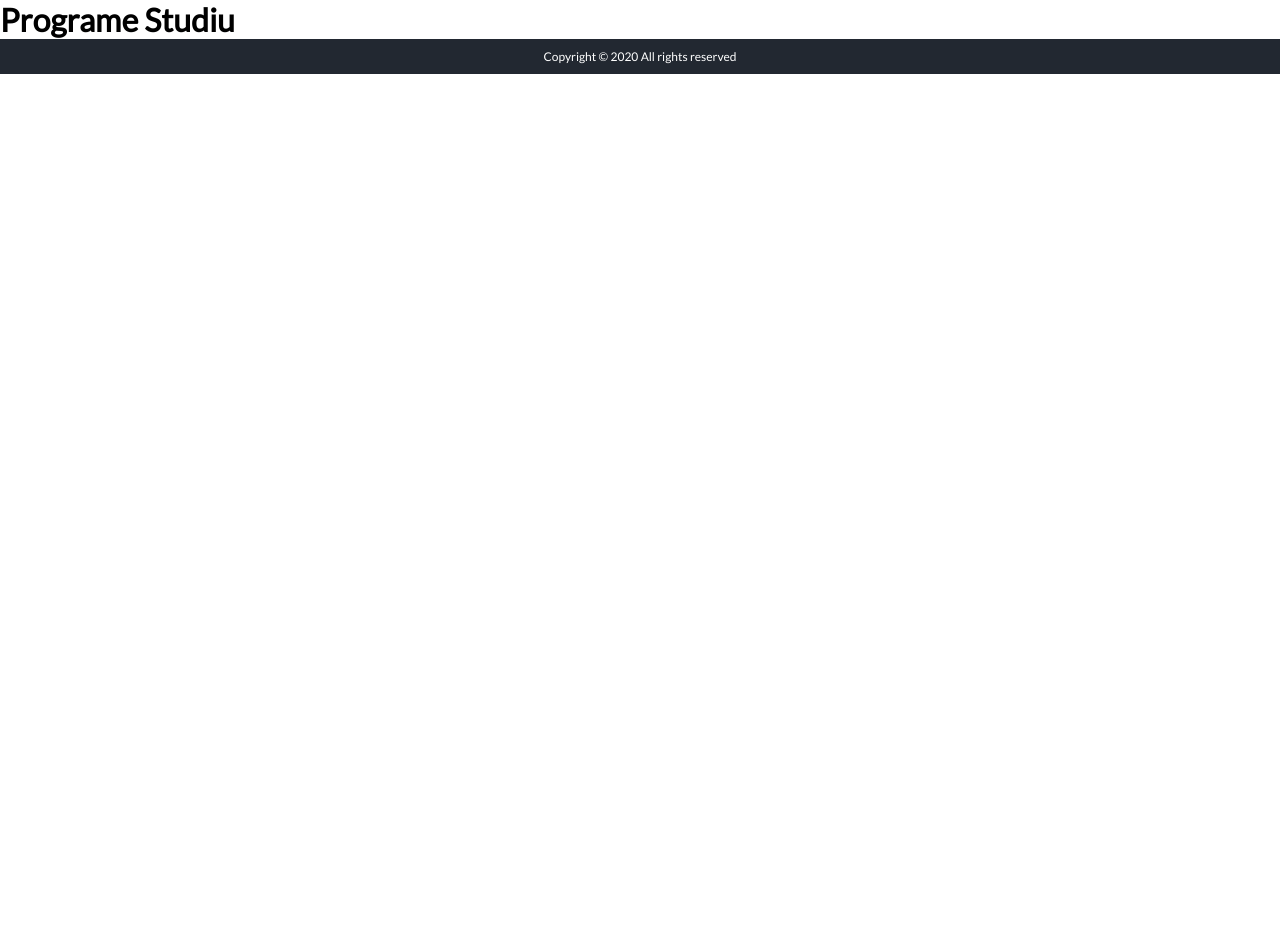
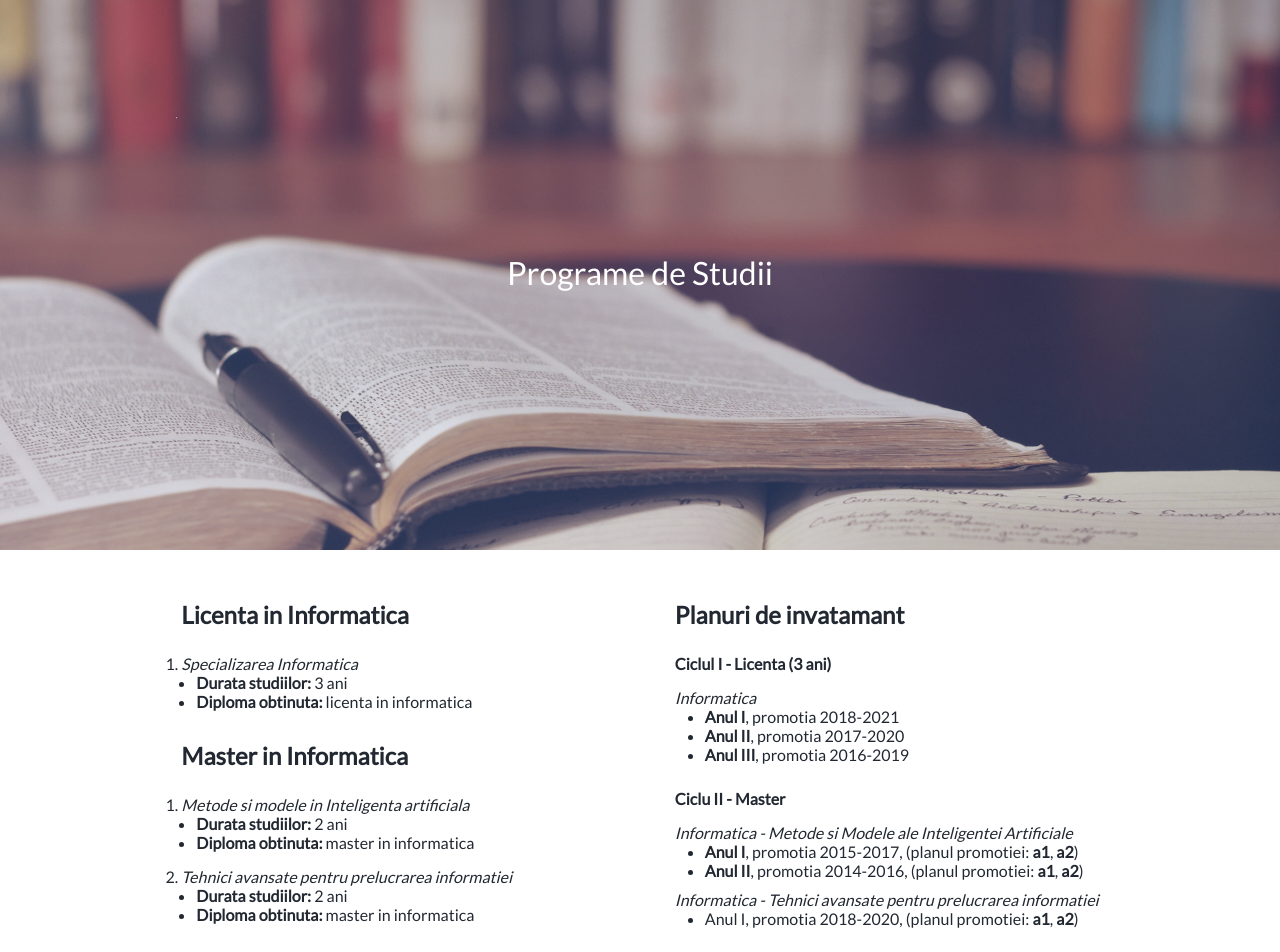
Before and after one commit to AlexandruAdrian/inf-ucv-remake, a React (Create React App) app in the folder front-end/: page /programe-studiu in a window 1280 px wide. Shown: the top 952 px of the page. Before the commit the page ends 800 px from the top, so only its background shows below. Built offline with nearby package versions, Linux system fonts and the light colour scheme.

Commit message:
Added study-programs component and styles

```diff
--- a/front-end/src/components/Nav.js
+++ b/front-end/src/components/Nav.js
@@ -1,11 +1,11 @@
-import React, {useState, useEffect} from 'react';
+import React, { useState, useEffect } from 'react';
 import "../styles/Nav.css";
 /* Custom Hooks */
 import useScrollTracker from "../hooks/useScrollTracker";
 
-const Nav = ({headerHeight}) => {
+const Nav = ({ headerHeight }) => {
     const [whiteBG, setWhiteBG] = useState(false);
-    const {visible, prevScrollPos} = useScrollTracker();
+    const { visible, prevScrollPos } = useScrollTracker();
     let style = "hide-nav";
     let dropdownStyle = ""
     // Fix initially hidden nav if refreshed
@@ -39,7 +39,7 @@ const Nav = ({headerHeight}) => {
                     </ul>
                 </li>
                 <li><a href="/cadre-didactice">Cadre Didactice</a></li>
-                <li><a href="/programe-studiu">Programe Studiu</a></li>
+                <li><a href="/programe-studiu">Programe de Studii</a></li>
                 <li><a href="/anunturi">Anunturi</a></li>
                 <li><a href="/contact">Contact</a></li>
             </ul>
--- a/front-end/src/components/Programe-Studiu.js
+++ b/front-end/src/components/Programe-Studiu.js
@@ -1,7 +1,25 @@
 import React from 'react';
+import "../styles/programe-studiu/Study-Programs.css";
+/* Components */
+import Header from "./Header";
+import Programs from "./Programe-Studiu/Programe";
+import Plans from "./Programe-Studiu/Planuri-de-invatamant";
 
 const StudyPrograms = () => {
-  return <h1>Programe Studiu</h1>
+  return (
+    <>
+      <Header
+        bg='programe-de-studii-bg'
+        hero
+        title="Programe de Studii"
+        subtitle=""
+      />
+      <section className="container white-bg-container study-programs">
+        <Programs />
+        <Plans />
+      </section>
+    </>
+  )
 }
 
 export default StudyPrograms;
--- /dev/null
+++ b/front-end/src/components/Programe-Studiu/Planuri-de-invatamant.js
@@ -0,0 +1,84 @@
+import React from 'react';
+import "../../styles/programe-studiu/Study-Plans.css"
+
+const Plans = () => {
+  return (
+    <section className="study-plans">
+      <h4>Planuri de invatamant</h4>
+      <div>
+        <h5>Ciclul I - Licenta (3 ani)</h5>
+        <p><em>Informatica</em></p>
+        <ul>
+          <li>
+            <a
+              href="http://inf.ucv.ro/documents/invatamant/planuri/licenta/plan-invatamant-licenta-2018-2019-I.pdf"
+              target="_blank"
+            >Anul I</a>,
+              promotia 2018-2021
+          </li>
+
+          <li>
+            <a
+              href="http://inf.ucv.ro/documents/invatamant/planuri/licenta/plan-invatamant-licenta-2018-2019-II.pdf"
+              target="_blank"
+            >Anul II</a>,
+              promotia 2017-2020
+          </li>
+
+          <li>
+            <a
+              href="http://inf.ucv.ro/documents/invatamant/planuri/licenta/plan-invatamant-licenta-2018-2019-III.pdf"
+              target="_blank"
+            >Anul III</a>,
+              promotia 2016-2019
+          </li>
+        </ul>
+      </div>
+
+      <div>
+        <h5>Ciclu II - Master</h5>
+        <p><em>Informatica - Metode si Modele ale Inteligentei Artificiale</em></p>
+        <ul>
+          <li>
+            <a
+              href="http://cis01.central.ucv.ro/evstud/planuri/index.php?an_univ=2014&facultate=4&ciclu=4&forma=2&specializare=500519&an_stud=1&cmdExecuta=Execut%C4%83"
+              target="_blank"
+            >Anul I</a>,
+            promotia 2015-2017, (planul promotiei: <a
+              href="http://inf.ucv.ro/documents/licenta/planuri/2015/PLAN%20INVATAMANT-MASTERAT-%20MIA-2015-2016%20A1.pdf"
+              target="_blank">a1</a>, <a
+                href="http://inf.ucv.ro/documents/licenta/planuri/2015/PLAN%20INVATAMANT-MASTERAT-%20MIA-2015-2016%20A2.pdf"
+                target="_blank">a2</a>)
+          </li>
+
+          <li>
+            <a
+              href="http://cis01.central.ucv.ro/evstud/planuri/index.php?an_univ=2014&facultate=4&ciclu=4&forma=2&specializare=500519&an_stud=2&cmdExecuta=Execut%C4%83"
+              target="_blank"
+            >Anul II</a>,
+            promotia 2014-2016, (planul promotiei: <a
+              href="http://inf.ucv.ro/documents/invatamant/planuri/master/plan-invatamant-MIA-2014-2015-1.pdf"
+              target="_blank">a1</a>, <a
+                href="http://inf.ucv.ro/documents/invatamant/planuri/master/plan-invatamant-MIA-2014-2015-2.pdf"
+                target="_blank"
+              >a2</a>)
+          </li>
+        </ul>
+
+        <p><em>Informatica - Tehnici avansate pentru prelucrarea informatiei</em></p>
+        <ul>
+          <li>
+            Anul I, promotia 2018-2020, (planul promotiei: <a
+              href="http://inf.ucv.ro/documents/invatamant/planuri/master/plan-invatamant-master-TPI-2018-2019-I.pdf"
+              target="_blank">a1</a>, <a
+                href="http://inf.ucv.ro/documents/invatamant/planuri/master/plan-invatamant-master-TPI-2018-2019-II.pdf"
+                target="_blank"
+              >a2</a>)
+          </li>
+        </ul>
+      </div>
+    </section>
+  );
+}
+
+export default Plans;
--- /dev/null
+++ b/front-end/src/components/Programe-Studiu/Programe.js
@@ -0,0 +1,56 @@
+import React from 'react';
+import "../../styles/programe-studiu/Programs.css"
+
+const Programs = () => {
+  return (
+    <section className="programs">
+      <div>
+        <h4>Licenta in Informatica</h4>
+        <ol>
+          <li>
+            <em>Specializarea Informatica</em>
+            <ul>
+              <li>
+                <strong>Durata studiilor:</strong> 3 ani
+              </li>
+              <li>
+                <strong>Diploma obtinuta:</strong> licenta in informatica
+              </li>
+            </ul>
+          </li>
+        </ol>
+      </div>
+
+      <div>
+        <h4>Master in Informatica</h4>
+        <ol>
+          <li>
+            <em>Metode si modele in Inteligenta artificiala</em>
+            <ul>
+              <li>
+                <strong>Durata studiilor:</strong> 2 ani
+              </li>
+              <li>
+                <strong>Diploma obtinuta:</strong> master in informatica
+              </li>
+            </ul>
+          </li>
+
+          <li>
+            <em>Tehnici avansate pentru prelucrarea informatiei</em>
+            <ul>
+              <li>
+                <strong>Durata studiilor:</strong> 2 ani
+              </li>
+              <li>
+                <strong>Diploma obtinuta:</strong> master in informatica
+              </li>
+            </ul>
+          </li>
+        </ol>
+      </div>
+    </section>
+  );
+}
+
+export default Programs;
--- a/front-end/src/styles/App.css
+++ b/front-end/src/styles/App.css
@@ -15,16 +15,21 @@ footer {
 }
 
 .home-bg {
-    background: url("../images/home-hero.jpg") no-repeat top center fixed;
+    background: url("/images/home-hero.jpg") no-repeat top center fixed;
     height: 720px;
 }
 
 .admitere-bg {
-    background: linear-gradient(to bottom left, rgba(34, 40, 49, 0.4), rgb(180, 180, 180, 0.4)), url("../images/admitere-hero.jpg") no-repeat top center fixed;
+    background: linear-gradient(to bottom left, rgba(34, 40, 49, 0.4), rgb(180, 180, 180, 0.4)), url("/images/admitere-hero.jpg") no-repeat top center fixed;
     height: 550px;
 }
 
 .cadre-didactice-bg {
-    background: url("../images/cadre-didactice-hero.jpg") no-repeat top center fixed;
+    background: url("/images/cadre-didactice-hero.jpg") no-repeat top center fixed;
     height: 550px;
 }
+
+.programe-de-studii-bg {
+    background: linear-gradient(to bottom left, rgba(34, 40, 49, 0.3), rgb(180, 180, 180, 0.2)), url("/images/programe-studiu-hero.jpg") no-repeat top center fixed;
+    height: 550px;
+}
--- a/front-end/src/styles/cadre-didactice/Cadru.css
+++ b/front-end/src/styles/cadre-didactice/Cadru.css
@@ -5,11 +5,11 @@
   width: 500px;
   min-height: 245px;
   border-radius: 10px;
-  margin-right: 25px;
-  margin-bottom: 15px;
+  margin-right: 15px;
+  margin-bottom: 10px;
   background-color: #fff;
   color: #222831;
-  padding: 5px 10px;
+  padding: 5px;
 }
 
 .teacher figure {
@@ -18,7 +18,6 @@
   justify-content: center;
   width: 150px;
   border: 1px solid #222831;
-  padding: 3px;
   padding: 5px;
 }
 
@@ -30,7 +29,7 @@
 .teacher ul {
   width: 300px;
   list-style-type: none;
-  margin-left: 40px;
+  margin-left: 20px;
 }
 
 .teacher ul li {
--- /dev/null
+++ b/front-end/src/styles/programe-studiu/Programs.css
@@ -0,0 +1,12 @@
+.programs > div:first-child {
+  margin-bottom: 30px;
+}
+
+.programs ol > li{
+  margin-bottom: 15px;
+}
+
+.programs ul {
+  list-style-type: disc;
+  margin-left: 15px;
+}
--- /dev/null
+++ b/front-end/src/styles/programe-studiu/Study-Plans.css
@@ -0,0 +1,21 @@
+.study-plans > div:nth-child(2) {
+  margin-bottom: 25px;
+}
+
+.study-plans ul {
+  margin-left: 30px;
+}
+
+.study-plans > div:nth-child(3) ul {
+  margin-bottom: 10px;
+}
+
+.study-plans a {
+  color: #222831;
+  text-decoration: none;
+  font-weight: bold;
+}
+
+.study-plans ul a:hover {
+  text-decoration: underline;
+}
--- /dev/null
+++ b/front-end/src/styles/programe-studiu/Study-Programs.css
@@ -0,0 +1,14 @@
+.study-programs {
+  flex-direction: row;
+  justify-content: space-around;
+}
+
+.study-programs h4 {
+  font-size: 24px;
+  margin-bottom: 25px;
+}
+
+.study-programs h5 {
+  font-size: 16px;
+  margin-bottom: 15px;
+}
```
Also changed, not shown: front-end/public/images/programe-studiu-hero.jpg (added).
